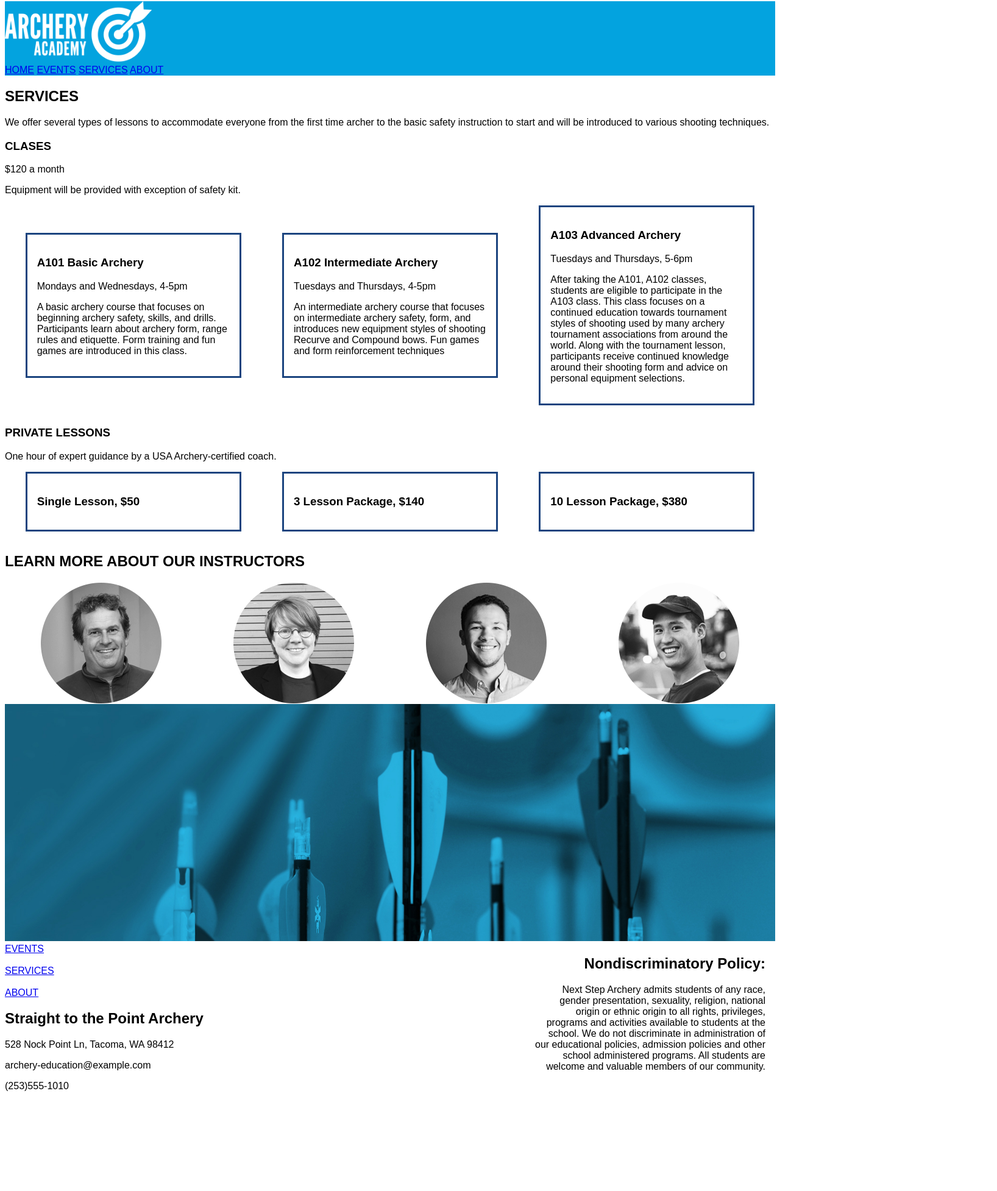
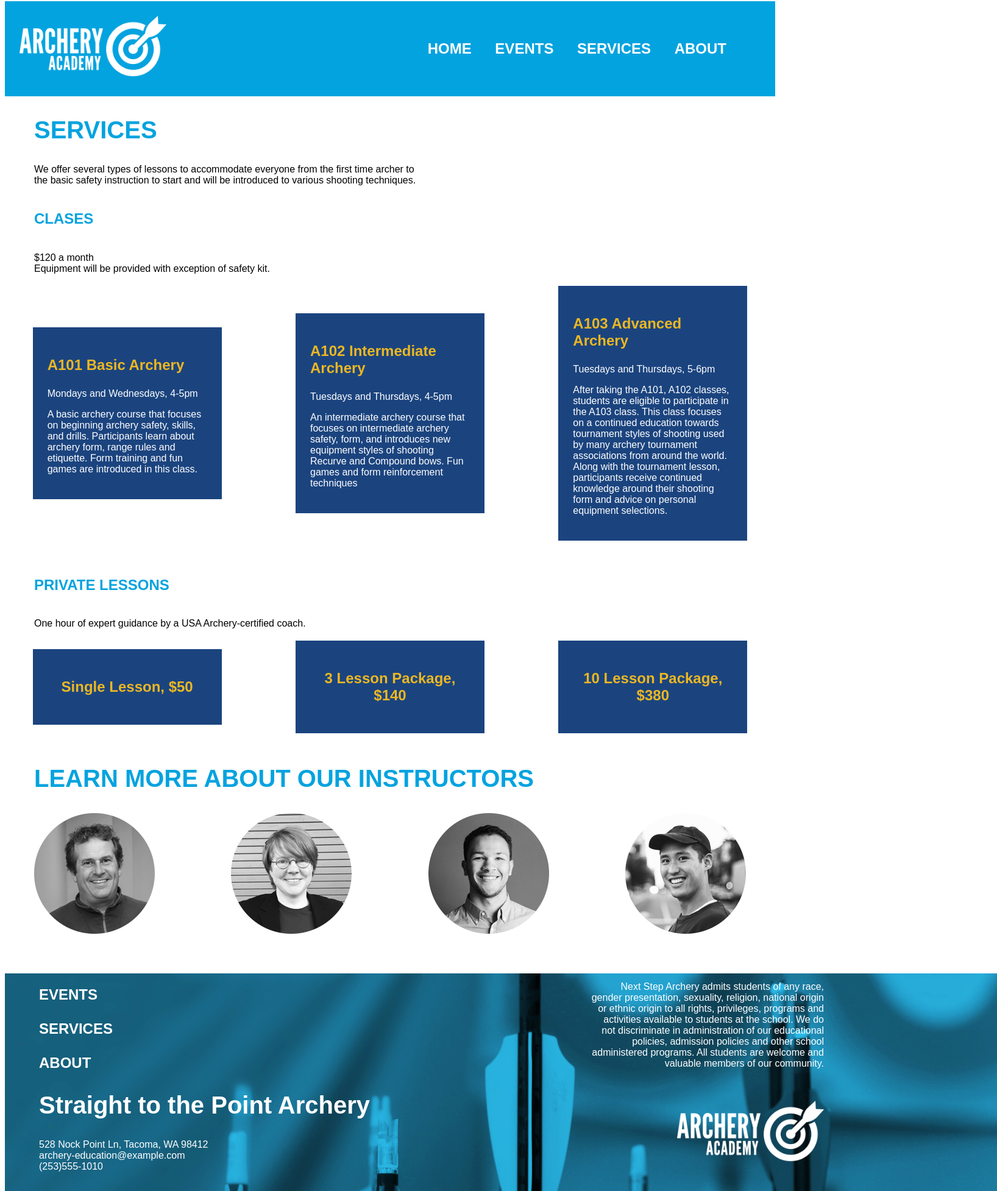
Before and after one commit to t-anma/ArcheryAcademy, a plain HTML site: page services.html in a window 1280 px wide. Shown: the part 6-1960 px from the top of the page at 61% size, 1636 px wide, since content can reach past the window. Before the commit the page ends 1885 px from the top, so only its background shows below. Drawn offline with Linux system fonts and the light colour scheme.

Commit message:
Assignment 8 updates

```diff
--- a/services.html
+++ b/services.html
@@ -2,92 +2,46 @@
 <html lang="en" dir="ltr">
   <head>
     <meta charset="utf-8">
-    <title>ArcheryAcademy</title>
-    <style>
-      * {
-        font-family: Arial;
-      }
-
-      header {
-        background-color: #03a3df;
-        color: white;
-      }
-
-      .image150 {
-        width: 150%;
-      }
-
-      .image100 {
-        width: 100%;
-      }
-
-      .item {
-        border-style: solid;
-        border-color: #1b447f;
-        padding: 1rem;
-        margin-bottom: 1rem;
-        height: auto;
-        width: 25%;
-      }
-
-      .selection {
-        display: flex;
-        flex-direction: row;
-        flex-wrap: nowrap;
-        justify-content: space-around;
-        align-items: center;
-      }
-
-      .footersection {
-        width: 60%;
-        float: left;
-      }
-
-      .footerarticle {
-        text-align: right;
-        width: 30%;
-        margin-right: 1rem;
-        float: right;
-      }
-
-    </style>
-
+    <title>ArcheryAcademyServices</title>
+    <link rel="stylesheet" type="text/css" href="styles.css">
   </head>
 
   <body>
+    <div class="grid">
     <header>
-      <img src="archeryAcademy-logo-white.png" height="100" alt="Logo">
-      <nav>
-        <div>
-          <a href="index.html">HOME</a> <a href="X.html">EVENTS</a> <a href="services.html">SERVICES</a> <a href="X.html">ABOUT</a>
-        </div>
-      </nav>
+      <div class="header">
+        <nav>
+          <div class="header-nav">
+            <a href="index.html">HOME</a> <a href="X.html">EVENTS</a> <a href="services.html">SERVICES</a> <a href="X.html">ABOUT</a>
+          </div>
+        </nav>
+        <img class="header-image" src="archeryAcademy-logo-white.png" height="100" alt="Archery Academy Logo, white">
+      </div>
     </header>
 
-    <section>
+    <section class="section-wide">
       <h1>SERVICES</h1>
       <p>We offer several types of lessons to accommodate everyone from the first time archer to the basic safety instruction to start and will be introduced to various shooting techniques.</p>
     </section>
 
     <section>
-      <h3>CLASES</h3>
-        <p> $120 a month </p>
-        <p> Equipment will be provided with exception of safety kit. </p>
+      <h5 class="services-page">CLASES</h5>
+        <p class="services-page"> $120 a month <br> Equipment will be provided with exception of safety kit. </p>
 
-        <div class = "selection">
-          <div class= "item">
+        <div class = "selection-services">
+          <div class= "item-services">
             <h3>A101 Basic Archery</h3>
             <p>Mondays and Wednesdays, 4-5pm</p>
             <p>A basic archery course that focuses on beginning archery safety, skills, and drills. Participants learn about archery form, range rules and etiquette. Form training and fun games are introduced in this class.</p>
           </div>
 
-          <div class= "item">
+          <div class= "item-services">
             <h3>A102 Intermediate Archery</h3>
             <p>Tuesdays and Thursdays, 4-5pm</p>
             <p>An intermediate archery course that focuses on intermediate archery safety, form, and introduces new equipment styles of shooting Recurve and Compound bows. Fun games and form reinforcement techniques</p>
           </div>
 
-          <div class= "item">
+          <div class= "item-services">
             <h3>A103 Advanced Archery</h3>
             <p>Tuesdays and Thursdays, 5-6pm</p>
             <p> After taking the A101, A102 classes, students are eligible to participate in the A103 class. This class focuses on a continued education towards tournament styles of shooting used by many archery tournament associations from around the world. Along with the tournament lesson, participants receive continued knowledge around their shooting form and advice on personal equipment selections.</p>
@@ -96,57 +50,53 @@
     </section>
 
     <section>
-      <h3>PRIVATE LESSONS</h3>
-        <p> One hour of expert guidance by a USA Archery-certified coach.</p>
-        <div class= "selection">
-          <div class= "item">
+      <h5 class="services-page">PRIVATE LESSONS</h5>
+        <p class="services-page"> One hour of expert guidance by a USA Archery-certified coach.</p>
+        <div class= "selection-services center">
+          <div class= "item-services">
             <h3>Single Lesson, $50</h3>
           </div>
 
-          <div class= "item">
+          <div class= "item-services">
             <h3>3 Lesson Package, $140</h3>
           </div>
 
-          <div class= "item">
+          <div class= "item-services">
             <h3>10 Lesson Package, $380</h3>
           </div>
         </div>
     </section>
 
     <section>
-      <h1>LEARN MORE ABOUT OUR INSTRUCTORS</h1>
-      <div class= "selection">
-        <img src="instructor-bio-image1.png" alt="instructor 1">
-        <img src="instructor-bio-image2.png" alt="instructor 2">
-        <img src="instructor-bio-image3.png" alt="instructor 3">
-        <img src="instructor-bio-image4.png" alt="instructor 4">
+      <h1 class="services-page">LEARN MORE ABOUT OUR INSTRUCTORS</h1>
+      <div class= "selection-services">
+        <img src="instructor-bio-image1.png" alt="instructor 1, male in a dark shirt">
+        <img src="instructor-bio-image2.png" alt="instructor 2, female with short hair and glasses">
+        <img src="instructor-bio-image3.png" alt="instructor 3, male in a light collar shirt">
+        <img src="instructor-bio-image4.png" alt="instructor 4, male in a hat">
       </div>
     </section>
 
     <footer>
-      <img class="image100" src="footerImage.jpg" alt="blue tinted archery arrows">
-
-      <section class="footersection">
-        <nav>
-          <div>
-            <a href="X.html">EVENTS</a><br>
-            <br><a href="X.html">SERVICES</a><br>
-            <br><a href="X.html">ABOUT</a><br>
+      <div class="footer">
+        <img src="footerImage.jpg" alt="blue tinted archery arrows">
+          <div class="address-services">
+            <h3><a href="X.html">EVENTS</a><br>
+            <br><a href="services.html">SERVICES</a><br>
+            <br><a href="X.html">ABOUT</a></h3>
+            <h2> Straight to the Point Archery </h2>
+            <p> 528 Nock Point Ln, Tacoma, WA 98412 <br> archery-education@example.com <br> (253)555-1010</p>
           </div>
-        </nav>
-        <h2> Straight to the Point Archery </h2>
-        <p> 528 Nock Point Ln, Tacoma, WA 98412</p>
-        <p>archery-education@example.com</p>
-        <p>(253)555-1010</p>
-      </section>
-
-      <article class="footerarticle">
-        <h2> Nondiscriminatory Policy:</h2>
-        <p>Next Step Archery admits students of any race, gender presentation, sexuality, religion, national origin or ethnic origin to all rights, privileges, programs and activities available to students at the school. We do not discriminate in administration of our educational policies, admission policies and other school administered programs. All students are welcome and valuable members of our community.</p>
-        <img src="archeryAcademy-logo-white.png" height="100" alt="Logo">
-      </article>
+          <div class="policy-services">
+            <p>Next Step Archery admits students of any race, gender presentation, sexuality, religion, national origin or ethnic origin to all rights, privileges, programs and activities available to students at the school. We do not discriminate in administration of our educational policies, admission policies and other school administered programs. All students are welcome and valuable members of our community.</p>
+            <br>
+            <br>
+            <img class="footer-image" src="archeryAcademy-logo-white.png" height="100" alt="Archery Academy Logo, white">
+          </div>
+        </div>
     </footer>
 
+  </div>
   </body>
 
 </html>
--- /dev/null
+++ b/styles.css
@@ -0,0 +1,231 @@
+* {
+    box-sizing: border-box;
+    grid-gap: 20px 30px;
+    font-family: Arial;
+}
+
+nav {
+  font-size: 150%;
+  font-weight: bold;
+  color: white;
+}
+
+h1 {
+  font-size: 250%;
+  color: #03a3df;
+}
+
+h2 {
+  font-size: 250%;
+  color: white;
+}
+
+h3 {
+  font-size: 150%;
+  color: #ecb722;
+}
+
+h4 {
+  font-size: 100%;
+  color: #03a3df;
+}
+
+h5 {
+  font-size: 150%;
+  color: #03a3df;
+}
+
+h6 {
+  font-size: 90%;
+  color: white;
+}
+
+p {
+  font-size: 100%;
+}
+
+.grid {
+  justify-content: center;
+}
+
+.col {
+    float: left;
+    padding: 5px;
+}
+
+.header {
+  width: 100%;
+}
+
+.header-image {
+  position: absolute;
+  top: 2rem;
+  left: 2rem;
+}
+
+.quote {
+  color: white;
+  position: absolute;
+  top: 15rem;
+  left: 2rem;
+  padding-left: 3rem;
+}
+
+.header-nav {
+  text-align: right;
+  background-color: #03a3df;
+  border-width: 5px;
+  width: 100%;
+  padding-top: 4rem;
+  padding-bottom: 4rem;
+  padding-right: 4rem;
+}
+
+.footer {
+  padding-top: 4rem;
+  width: 100%;
+  position: static;
+  bottom: 0;
+}
+
+.address {
+  position: absolute;
+  left: 4rem;
+  width: 60%;
+  top: 165rem;
+  color: white;
+}
+
+.policy {
+  position: absolute;
+  text-align: right;
+  justify-content: right;
+  width: 30%;
+  margin-left: 57rem;
+  top: 165rem;
+  color: white;
+}
+
+a {
+  color: white;
+  text-decoration: none;
+}
+
+.container {
+  grid-template-rows; auto auto auto auto;
+  justify-content: space-around;
+}
+
+.aside {
+  margin-right: 1rem;
+  width: 50%;
+}
+
+.about {
+  padding-left: 3rem;
+  width: 30%
+}
+
+.map {
+  padding-left: 3rem;
+  margin-left: 5rem;
+}
+
+.section {
+  padding-left: 3rem;
+  width: 50%;
+}
+
+.section-wide {
+  padding-left: 3rem;
+  width: 55%;
+}
+
+.classes {
+  padding-left: 3rem;
+  width: 60%;
+  grid-column: auto;
+  grid-column-start: 1;
+  grid-column-end: 2;
+  grid-row-start: 1;
+  grid-row-end: 2;
+}
+
+.item {
+  width: 65%;
+  color: white;
+  padding: 2rem;
+  background-color: #1b447f;
+}
+
+.private {
+  width: 40%;
+  grid-column: auto;
+  grid-column-start: 1;
+  grid-column-end: 2;
+  grid-row-start: 1;
+  grid-row-end: 2;
+}
+
+.center {
+  text-align: center;
+}
+
+.image {
+  width: 25%;
+}
+
+.services-page {
+  padding-left: 3rem;
+}
+
+.item-services {
+  border-style: solid;
+  background-color: #1b447f;
+  color: white;
+  padding: 1.5rem;
+  margin-bottom: 1rem;
+  height: auto;
+  width: 25%;
+}
+
+.selection-services {
+  display: flex;
+  flex-direction: row;
+  flex-wrap: nowrap;
+  justify-content: space-around;
+  align-items: center;
+}
+
+.address-services {
+  position: absolute;
+  left: 4rem;
+  width: 60%;
+  top: 100rem;
+  color: white;
+}
+
+.policy-services {
+  position: absolute;
+  text-align: right;
+  justify-content: right;
+  width: 30%;
+  margin-left: 60rem;
+  top: 100rem;
+  color: white;
+}
+
+nav a {
+  padding: .5rem;
+  margin: .5rem;
+}
+
+.hidden {
+  position: relative;
+  left: -10000px;
+  top: auto;
+}
+
+.hidden:focus {
+  left: 0;
+}
```
Also changed, not shown: index.html (+74 -113 lines), map.png (added).
